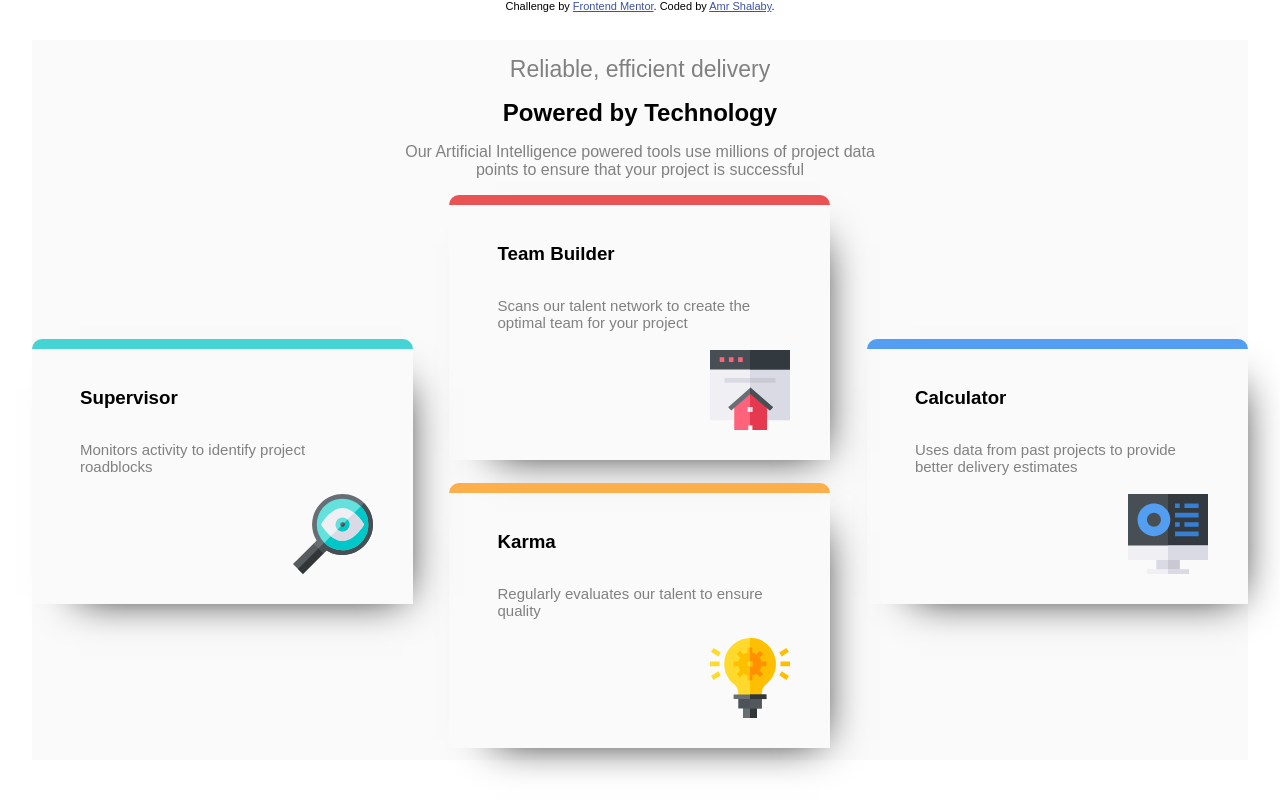
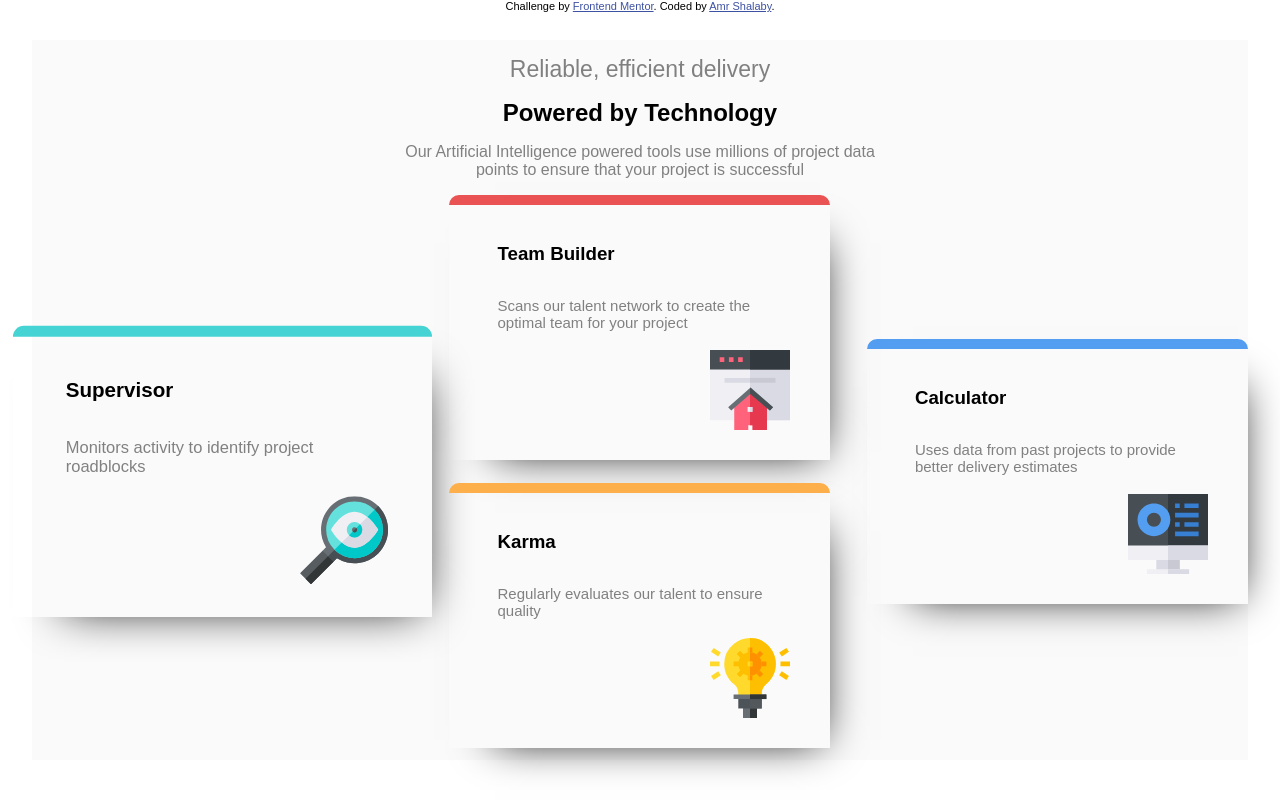
Before and after one commit to amr1234567/four-card-feature-section-master, a plain HTML site: page index.html in a window 1280 px wide. In both pictures the pointer is over the element 222 px from the left and 471 px from the top of the page. Drawn offline with Linux system fonts and the light colour scheme.

Commit message:
small edit

```diff
--- a/style/style.css
+++ b/style/style.css
@@ -73,6 +73,11 @@
     padding: 3rem;
     box-shadow: black 18px 20px 41px -28px;
     position: relative;
+    transition: 0.6s ease-in-out;
+}
+
+.box:hover{
+    transform: scale(1.1);
 }
 
 .description-of-box {
```
